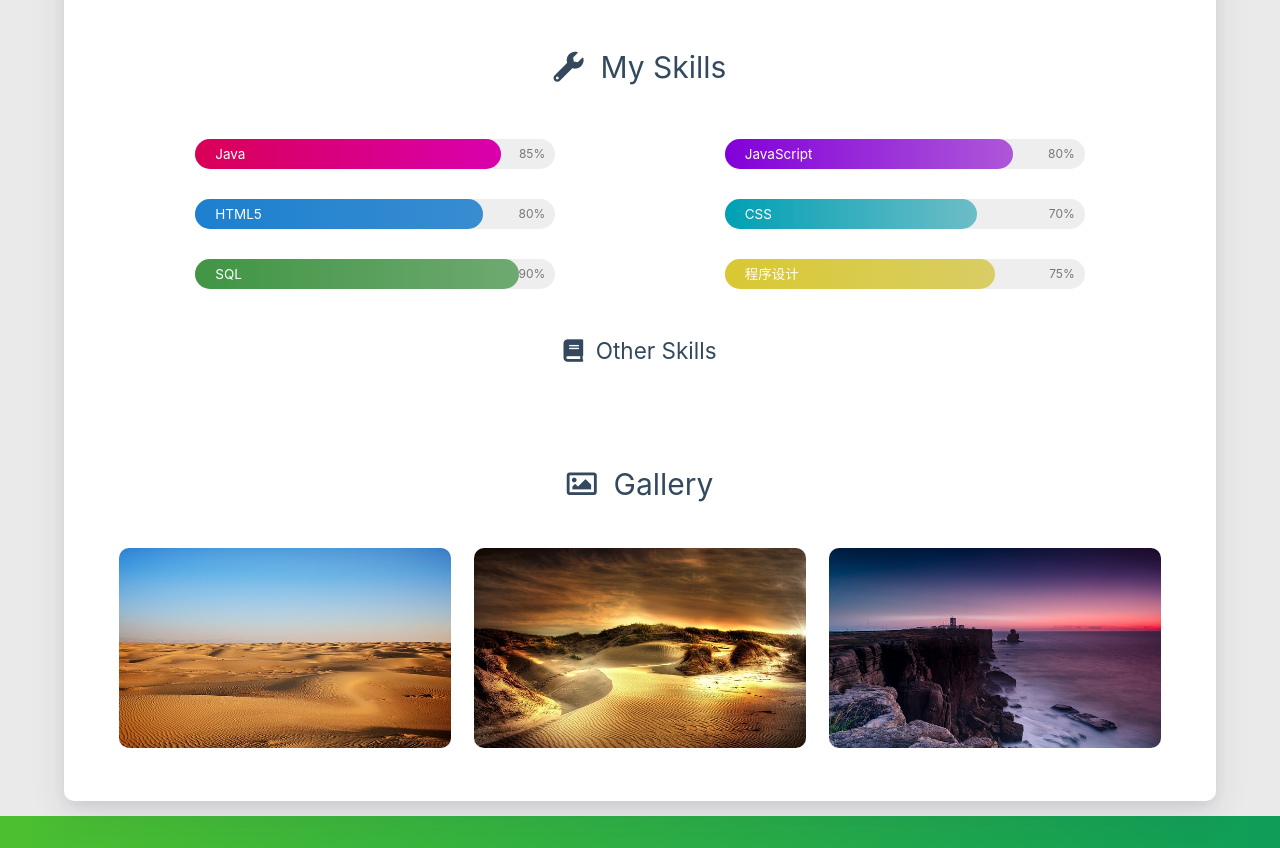
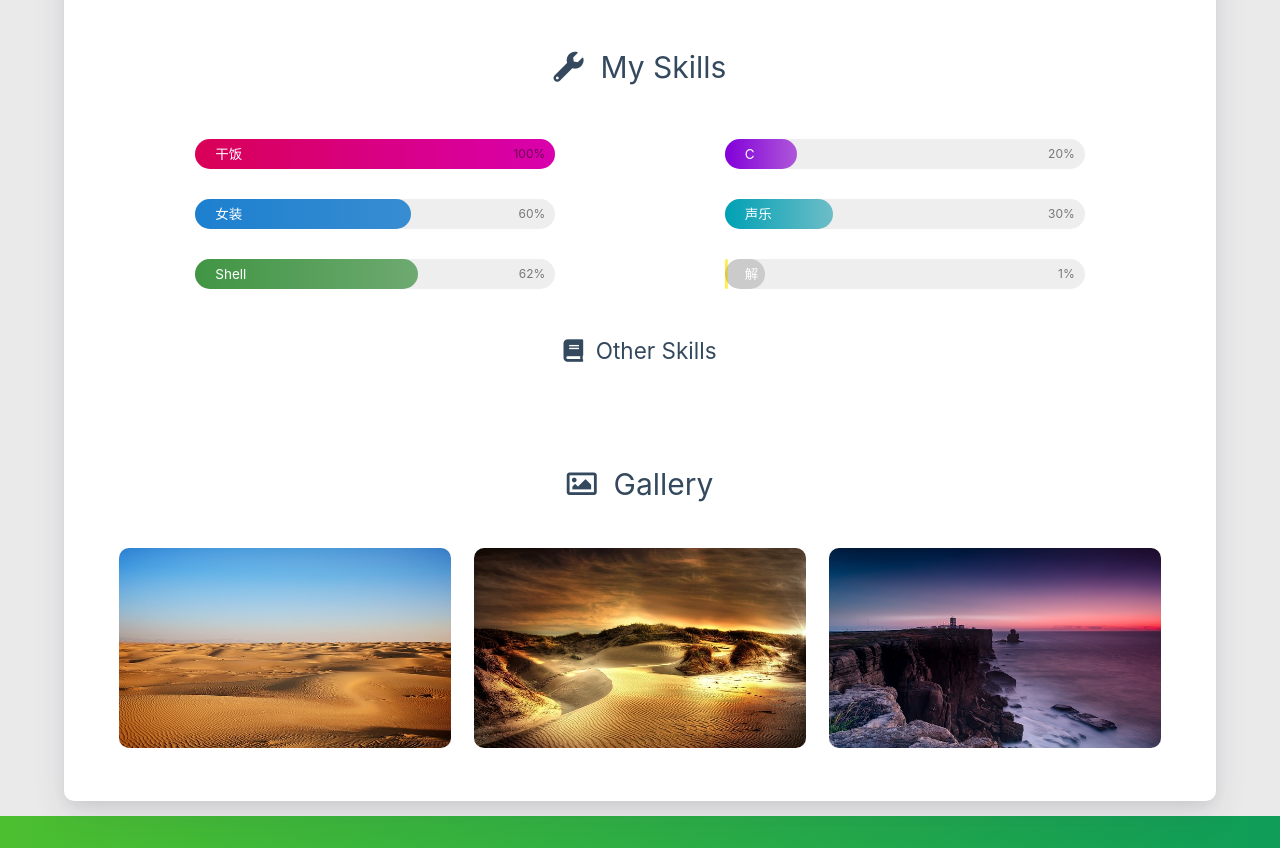
Before and after one commit to viket-vista/elf.github.io, a plain HTML site: page about/index.html in a window 1280 px wide. Shown: the part 1720-2568 px from the top of the page. Drawn offline with nearby package versions, Linux system fonts and the light colour scheme; some packages are replaced by stand-ins of ours; no server answers; a script that the page names is missing.

Commit message:
Site updated: 2021-03-22 21:40:52

```diff
--- a/about/index.html
+++ b/about/index.html
@@ -706,10 +706,10 @@
         <div class="col s12 m6 l6" data-aos="fade-up">
             <div class="skillbar">
                 <div class="skillbar-title"
-                     style="background: linear-gradient(to right, #FF0066 0%, #FF00CC 100%); width: 85%">
-                    <span>Java</span>
+                     style="background: linear-gradient(to right, #FF0066 0%, #FF00CC 100%); width: 100%">
+                    <span>干饭</span>
                 </div>
-                <div class="skill-bar-percent">85%</div>
+                <div class="skill-bar-percent">100%</div>
             </div>
         </div>
 
@@ -717,10 +717,10 @@
         <div class="col s12 m6 l6" data-aos="fade-up">
             <div class="skillbar">
                 <div class="skillbar-title"
-                     style="background: linear-gradient(to right, #9900FF 0%, #CC66FF 100%); width: 80%">
-                    <span>JavaScript</span>
+                     style="background: linear-gradient(to right, #9900FF 0%, #CC66FF 100%); width: 20%">
+                    <span>C</span>
                 </div>
-                <div class="skill-bar-percent">80%</div>
+                <div class="skill-bar-percent">20%</div>
             </div>
         </div>
 
@@ -728,10 +728,10 @@
         <div class="col s12 m6 l6" data-aos="fade-up">
             <div class="skillbar">
                 <div class="skillbar-title"
-                     style="background: linear-gradient(to right, #2196F3 0%, #42A5F5 100%); width: 80%">
-                    <span>HTML5</span>
+                     style="background: linear-gradient(to right, #2196F3 0%, #42A5F5 100%); width: 60%">
+                    <span>女装</span>
                 </div>
-                <div class="skill-bar-percent">80%</div>
+                <div class="skill-bar-percent">60%</div>
             </div>
         </div>
 
@@ -739,10 +739,10 @@
         <div class="col s12 m6 l6" data-aos="fade-up">
             <div class="skillbar">
                 <div class="skillbar-title"
-                     style="background: linear-gradient(to right, #00BCD4 0%, #80DEEA 100%); width: 70%">
-                    <span>CSS</span>
+                     style="background: linear-gradient(to right, #00BCD4 0%, #80DEEA 100%); width: 30%">
+                    <span>声乐</span>
                 </div>
-                <div class="skill-bar-percent">70%</div>
+                <div class="skill-bar-percent">30%</div>
             </div>
         </div>
 
@@ -750,10 +750,10 @@
         <div class="col s12 m6 l6" data-aos="fade-up">
             <div class="skillbar">
                 <div class="skillbar-title"
-                     style="background: linear-gradient(to right, #4CAF50 0%, #81C784 100%); width: 90%">
-                    <span>SQL</span>
+                     style="background: linear-gradient(to right, #4CAF50 0%, #81C784 100%); width: 62%">
+                    <span>Shell</span>
                 </div>
-                <div class="skill-bar-percent">90%</div>
+                <div class="skill-bar-percent">62%</div>
             </div>
         </div>
 
@@ -761,10 +761,10 @@
         <div class="col s12 m6 l6" data-aos="fade-up">
             <div class="skillbar">
                 <div class="skillbar-title"
-                     style="background: linear-gradient(to right, #FFEB3B 0%, #FFF176 100%); width: 75%">
-                    <span>程序设计</span>
+                     style="background: linear-gradient(to right, #FFEB3B 0%, #FFF176 100%); width: 1%">
+                    <span>解剖</span>
                 </div>
-                <div class="skill-bar-percent">75%</div>
+                <div class="skill-bar-percent">1%</div>
             </div>
         </div>
 
```
